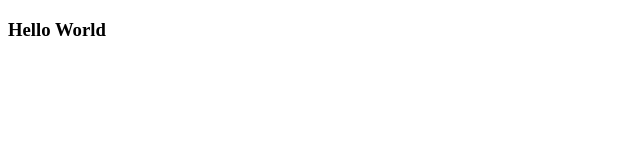
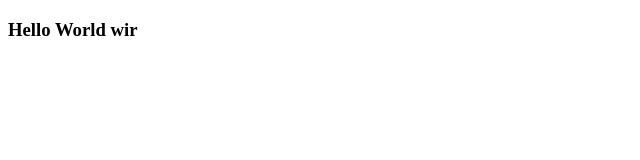
Before and after one commit to ViaoraAlbino/viaoraalbino.github.io, a plain HTML site: page index.html in a window 1280 px wide. Shown: the full height of the page, 0-640 px from the left. Drawn offline with Linux system fonts and the light colour scheme.

Commit message:
initial commit
tes

```diff
--- a/index.html
+++ b/index.html
@@ -6,6 +6,6 @@
     <title>Hosting melalui Github</title>
 </head>
 <body>
-    <h3>Hello World</h3>
+    <h3>Hello World wir</h3>
 </body>
 </html>
```
